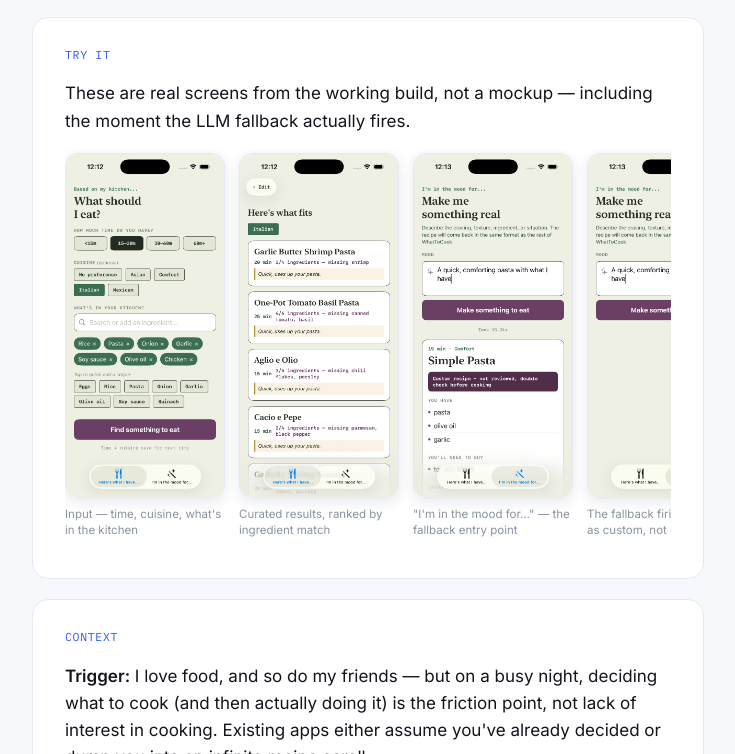
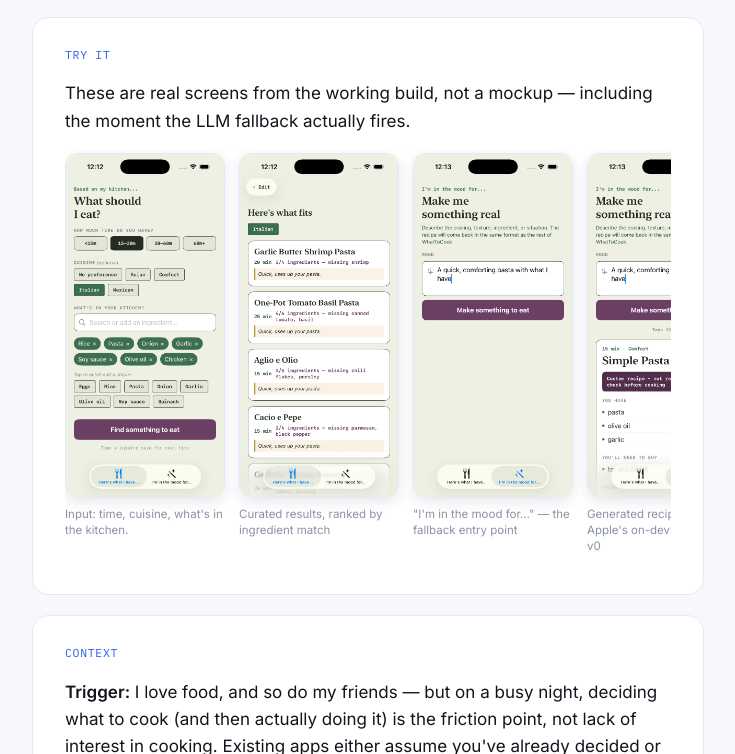
Before and after one commit to tahiaemran/portfolio, a plain HTML site: page case-study-eat.html in a window 1280 px wide. Shown: the part 547-1301 px from the top of the page, without its empty margins (272-1007 px from the left). Drawn offline with Linux system fonts and the light colour scheme.

Commit message:
some wording

```diff
--- a/case-study-eat.html
+++ b/case-study-eat.html
@@ -39,19 +39,19 @@
     <div class="screenshot-grid">
       <figure>
         <img src="screenshots/eat-1-input.png" alt="Input screen: time available, cuisine, and kitchen ingredients">
-        <figcaption>Input — time, cuisine, what's in the kitchen</figcaption>
+        <figcaption>Input: time, cuisine, what's in the kitchen.</figcaption>
       </figure>
       <figure>
         <img src="screenshots/eat-2-results.png" alt="Results screen showing ranked curated recipes with missing ingredients called out">
         <figcaption>Curated results, ranked by ingredient match</figcaption>
       </figure>
       <figure>
-        <img src="screenshots/eat-3-mood.png" alt="Mood-based input screen for the LLM fallback flow">
+        <img src="screenshots/eat-4-fallback.png" alt="Mood-based input screen for the LLM generation flow">
         <figcaption>"I'm in the mood for…" — the fallback entry point</figcaption>
       </figure>
       <figure>
-        <img src="screenshots/eat-4-fallback.png" alt="Generated recipe result flagged as a custom, not-yet-reviewed recipe, showing 15.31 second generation time">
-        <figcaption>The fallback firing — flagged as custom, not reviewed</figcaption>
+        <img src="screenshots/eat-3-mood.png" alt="Generated recipe result flagged as a custom, not-yet-reviewed recipe, showing 15.31 second generation time">
+        <figcaption>Generated recipes, using Apple's on-device model in v0</figcaption>
       </figure>
     </div>
   </section>
```
